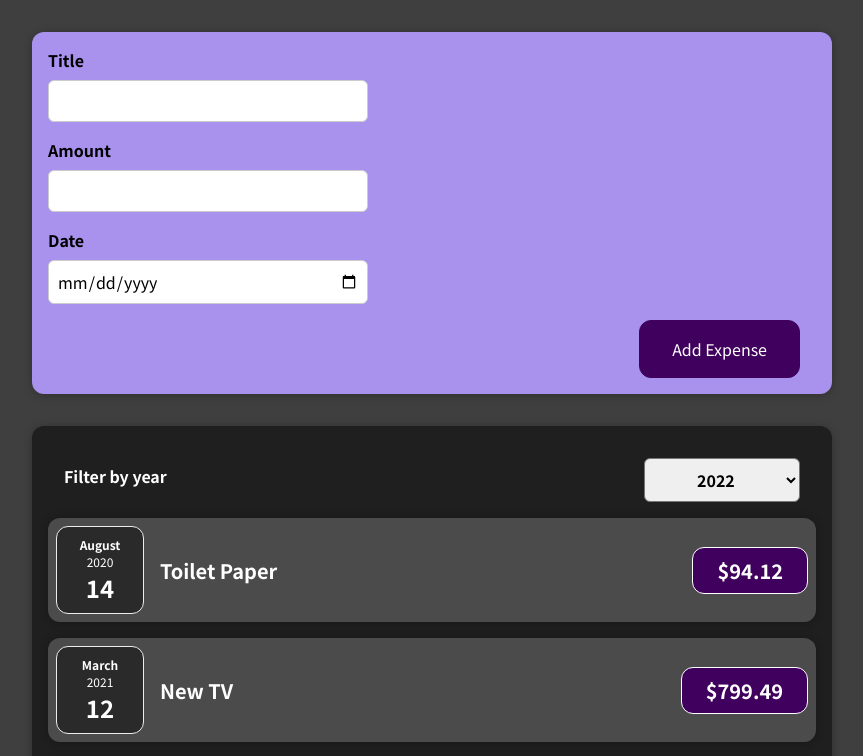
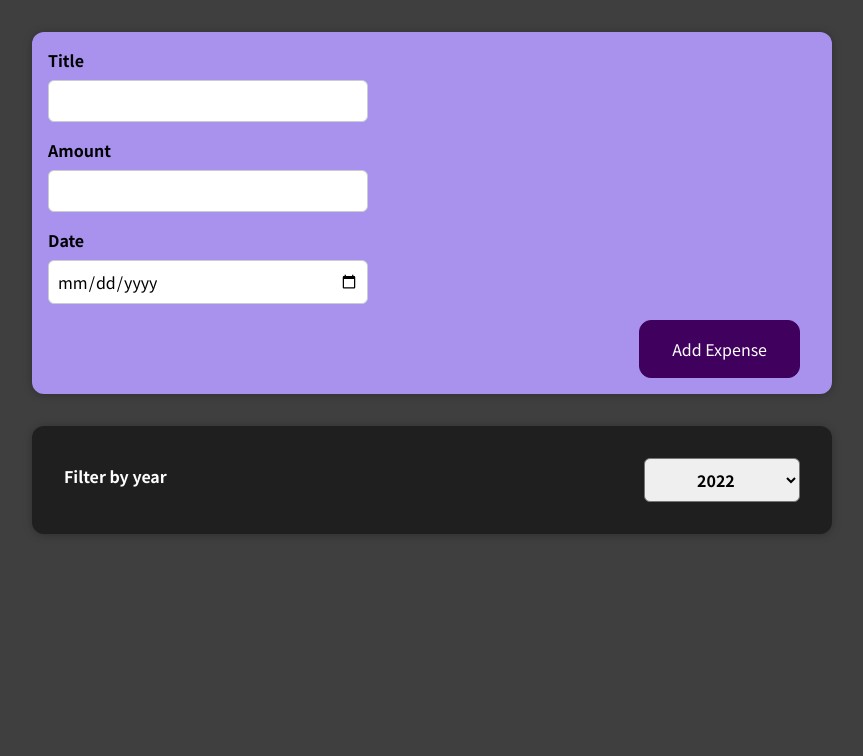
Before and after one commit to dopamine-s-archive/expense-tracker-app, a React (Create React App) app: page / in a window 1280 px wide. Shown: the top 756 px of the page, without its empty margins (208-1071 px from the left). Built offline with nearby package versions, Linux system fonts and the light colour scheme.

Commit message:
implements filtering by year

```diff
--- a/src/components/Expenses/Expenses.js
+++ b/src/components/Expenses/Expenses.js
@@ -12,6 +12,7 @@ export default function Expenses(props) {
   };
 
   console.log('in Expenses.js - yearValue', filteredYear);
+  console.log('in Expenses.js - props', props)
 
   return (
     <div>
@@ -21,7 +22,7 @@ export default function Expenses(props) {
           onChangeYearFilter={yearFilterChangeHandler}
         />
         {
-          props.expenses.map((expense) => (
+          props.expenses.filter((expense) => expense.date.getFullYear().toString() === filteredYear).map((expense) => (
             <ExpenseItem
               key={expense.id}
               title={expense.title}
--- a/src/components/NewExpense/ExpenseForm.js
+++ b/src/components/NewExpense/ExpenseForm.js
@@ -24,7 +24,7 @@ export default function ExpenseForm(props) {
 
     const expenseData = {
       title: enteredTitle,
-      amount: enteredAmount,
+      amount: parseInt(enteredAmount),
       date: new Date(enteredDate)
     }
 
```
